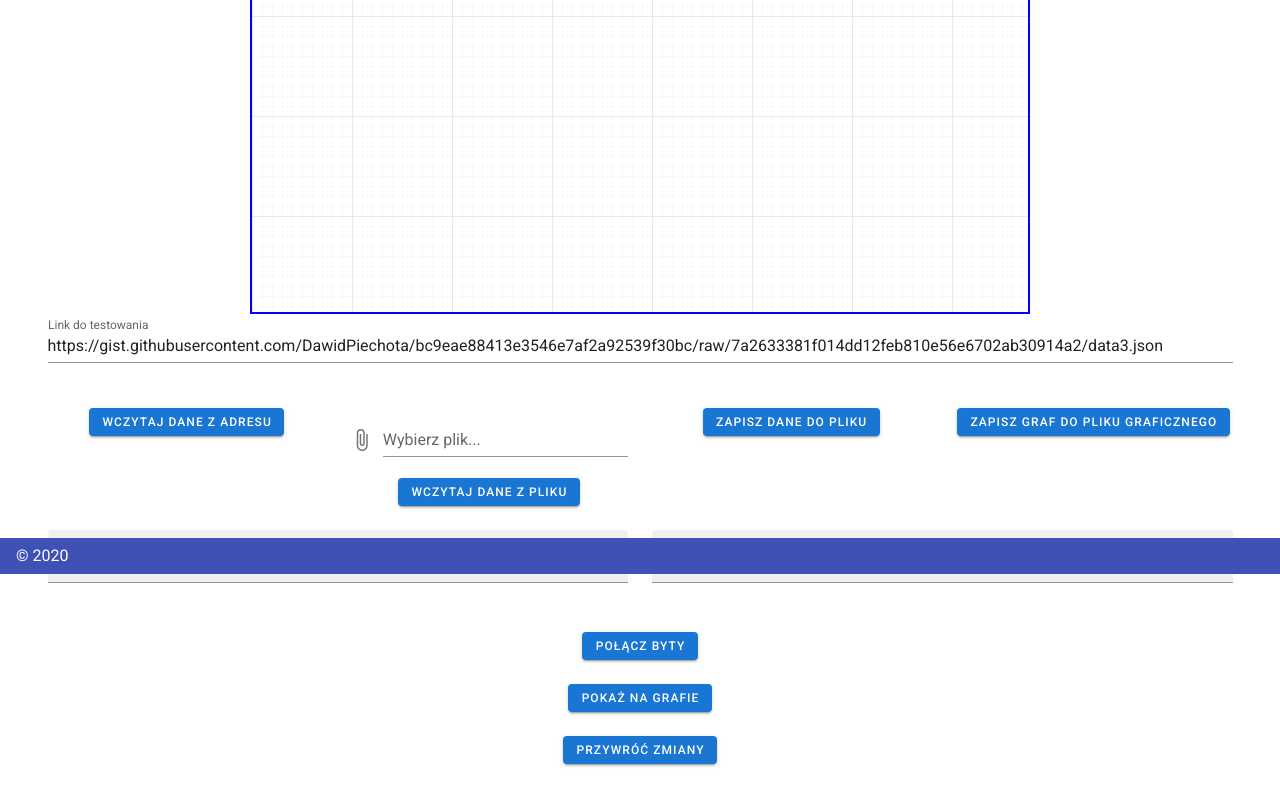
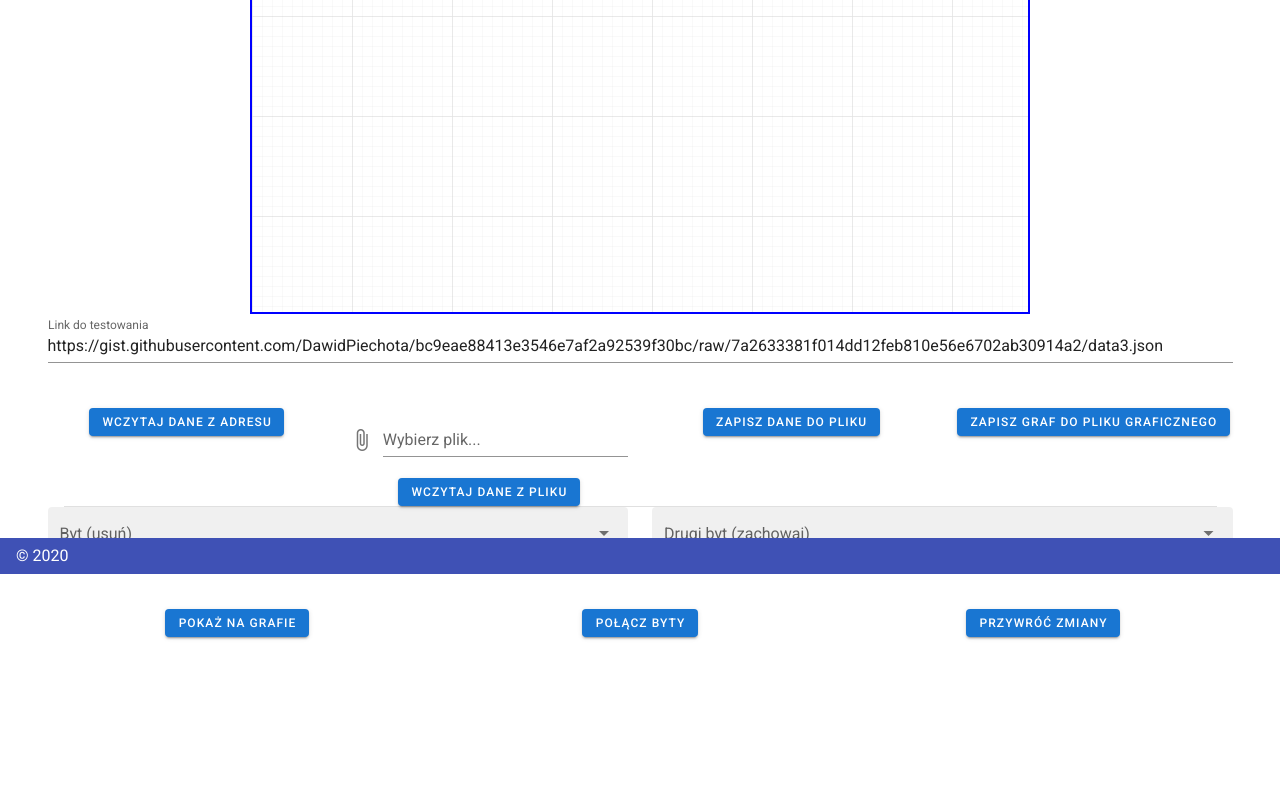
Before and after one commit to baatochan/BookRelationsScanner, a Vue app in the folder client/: page /visualise-data in a window 1280 px wide. Shown: the part 226-1026 px from the top of the page. After the commit the page ends 899 px from the top, so only its background shows below. Built offline with nearby package versions, Linux system fonts and the light colour scheme; no server answers.

Commit message:
smol change in layout

```diff
--- a/client/src/components/VisualiseData.vue
+++ b/client/src/components/VisualiseData.vue
@@ -42,6 +42,8 @@
             </v-btn>
           </v-col>
         </v-row>
+        <v-divider class="mx-4"></v-divider>
+        <v-spacer></v-spacer>
         <v-row align="center" justify="center">
           <v-col cols="6">
             <v-autocomplete
@@ -65,21 +67,17 @@
           </v-col>
         </v-row>
         <v-row>
-          <v-col cols="12" class="text-center">
+          <v-col cols="4" class="text-center">
+            <v-btn @click="highlightStateChange()" small color="primary">
+              {{ highlightButtonText }}
+            </v-btn>
+          </v-col>
+          <v-col cols="4" class="text-center">
             <v-btn @click="mergeNodes()" small color="primary">
               Połącz byty
             </v-btn>
           </v-col>
-        </v-row>
-        <v-row>
-          <v-col cols="12" class="text-center">
-            <v-btn @click="highlightStateChange()" small color="primary">
-              {{ highlightButtonText }}
-            </v-btn>
-          </v-col>
-        </v-row>
-        <v-row>
-          <v-col cols="12" class="text-center">
+          <v-col cols="4" class="text-center">
             <v-btn @click="restore()" small color="primary">
               Przywróć zmiany
             </v-btn>
```
